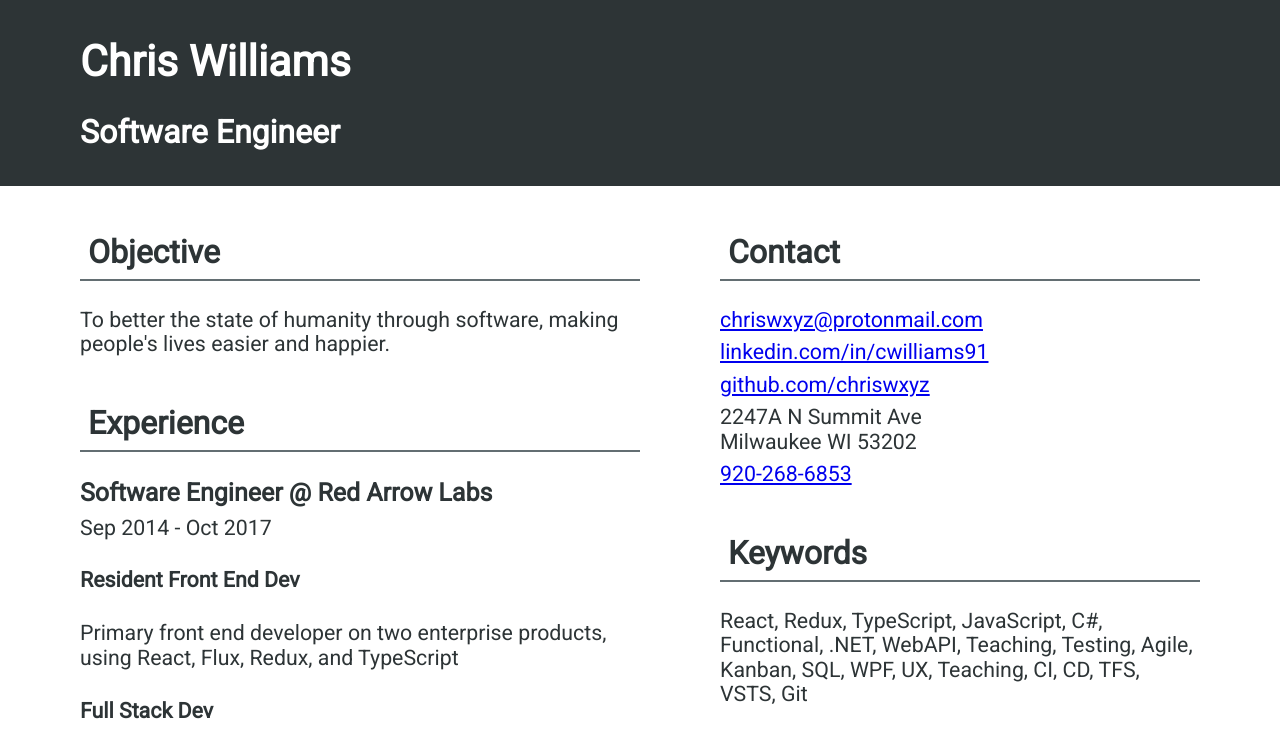
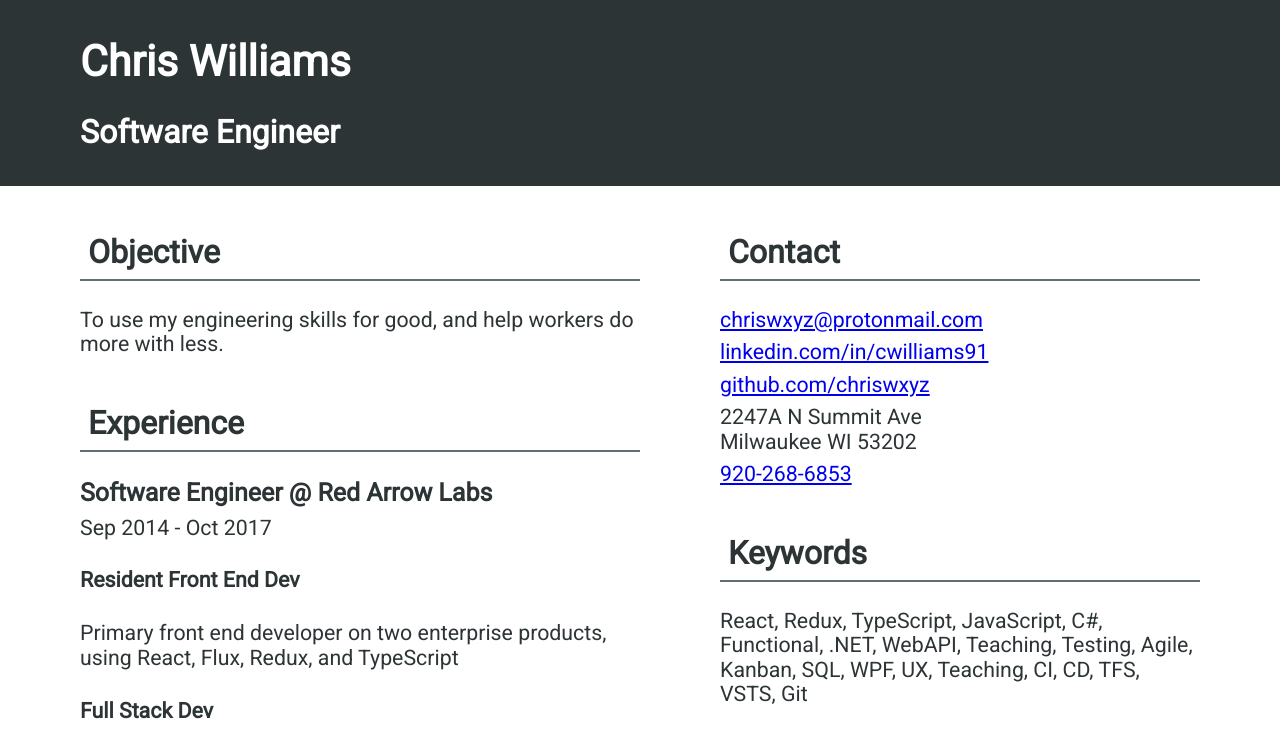
Before and after one commit to chriswxyz/chriswxyz.github.io, a plain HTML site: page resume.html in a window 1280 px wide. Shown: the top 752 px of the page. Drawn offline with nearby package versions, Linux system fonts and the light colour scheme; a web font is replaced by a local one.

Commit message:
Update resume.html

```diff
--- a/resume.html
+++ b/resume.html
@@ -203,7 +203,7 @@
             <div>
                 <h2>
                     <span class="octicon octicon-heart"></span>Objective</h2>
-                To better the state of humanity through software, making people's lives easier and happier.
+                    To use my engineering skills for good, and help workers do more with less.
             </div>
             <h2>
                 <span class="octicon octicon-git-pull-request"></span>Experience</h2>
```
